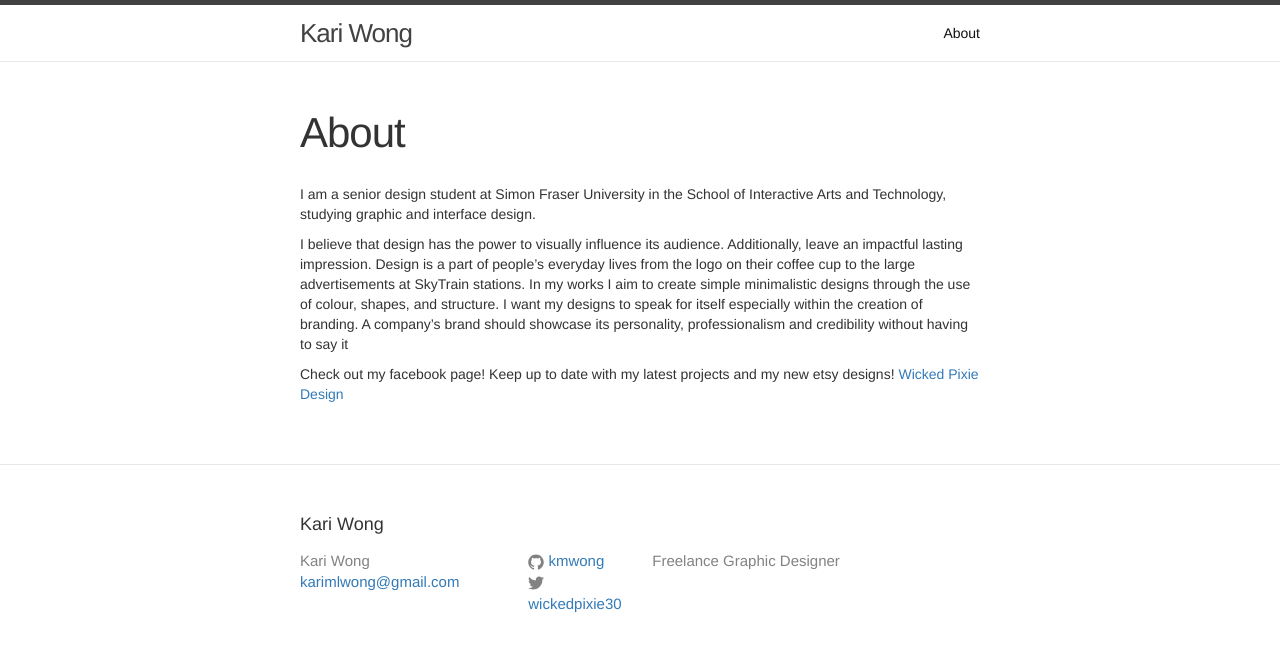
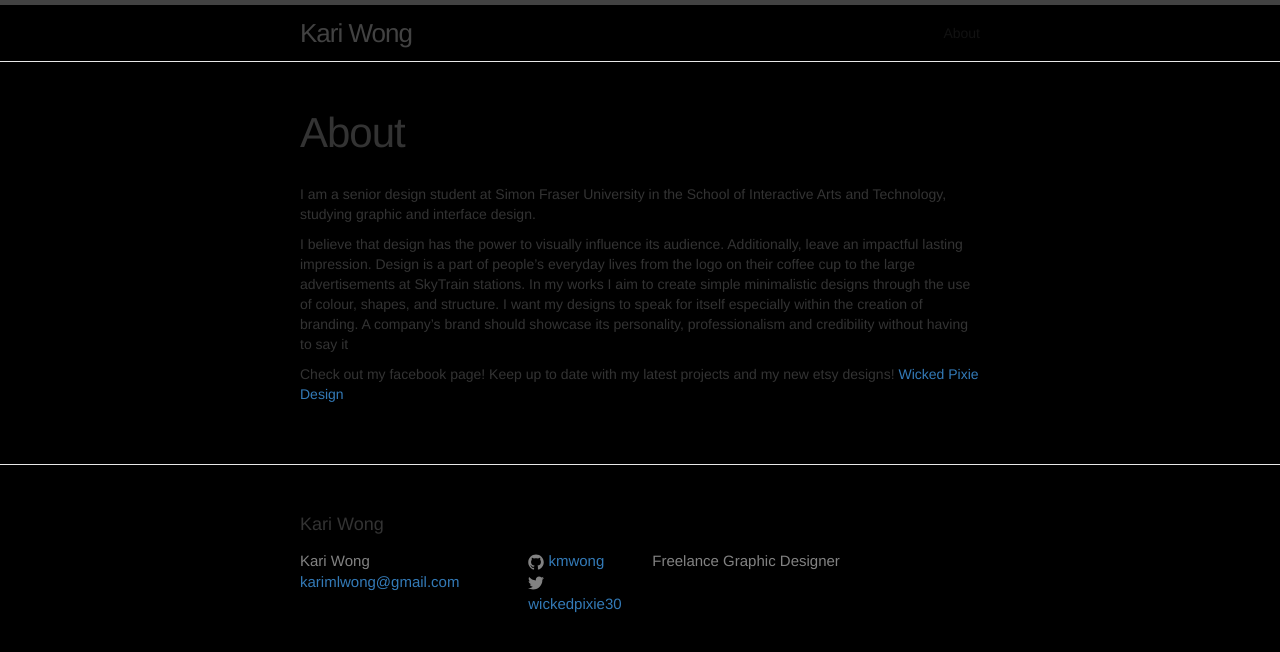
Before and after one commit to kmwong/kmwong.github.io, a Jekyll site: the page built from about.md, in a window 1280 px wide. Shown: the top 652 px of the page. Built offline with Jekyll 4.4.1, drawn with Linux system fonts in a browser that asks for light colours; nearby versions of some CDN libraries.

Commit message:
background

```diff
--- a/_layouts/default.html
+++ b/_layouts/default.html
@@ -3,7 +3,7 @@
 
   {% include head.html %}
 
-  <body>
+  <body style="background-color:#000;">
 
     {% include header.html %}
 
--- a/index.html
+++ b/index.html
@@ -2,7 +2,7 @@
 layout: default
 ---
 
-<div class="home" style="background-color:#000;">
+<div class="home">
 
   <h1 class="page-heading">Posts</h1>
 
```
